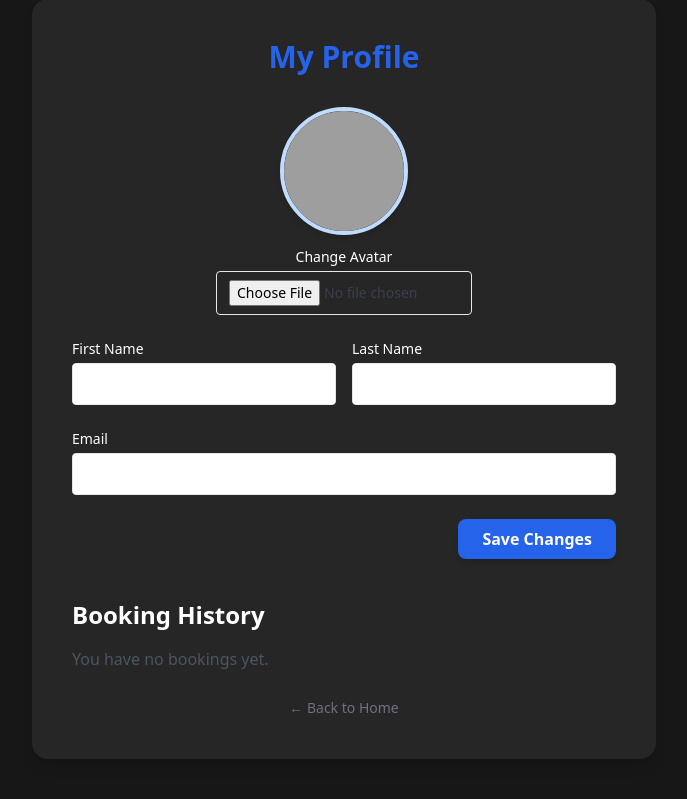
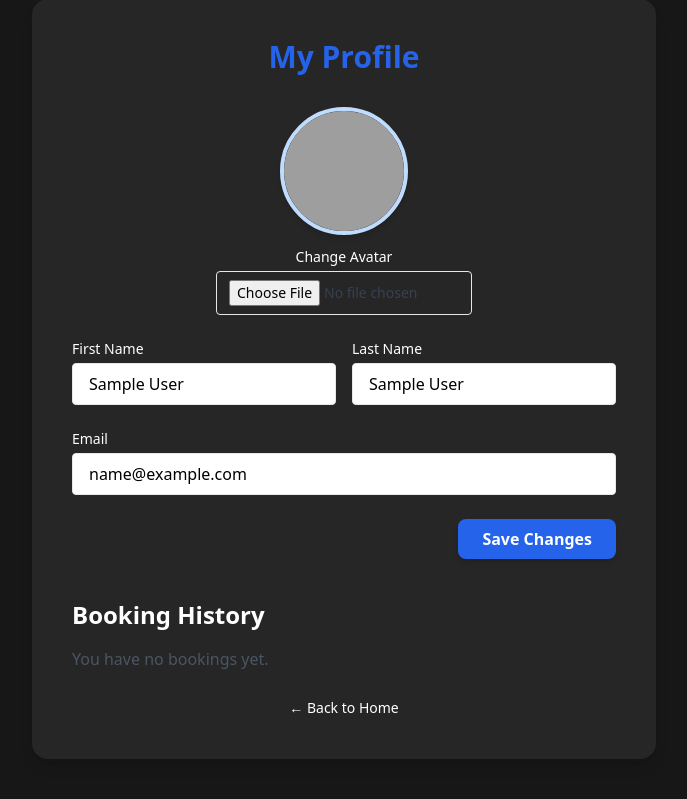
Before and after one commit to Sinyedu/dwpcinema-2025, a PHP site: page /user_profile.php in a window 1280 px wide. Shown: the part 97-896 px from the top of the page, without its empty margins (296-983 px from the left). Run offline with PHP 8.4, Linux system fonts and the light colour scheme; the visitor is signed in with stand-in values (Sample User, id 1); data comes from the database, SQL or seed files in the repository; data that the repository does not hold is empty; a stand-in replaces the project's code that opens the database connection; some libraries are stand-ins or nearby versions; grey boxes are pictures that could not be loaded.

Commit message:
feat: more styling

```diff
--- a/user_profile.php
+++ b/user_profile.php
@@ -84,16 +84,16 @@ $seatStmt = $pdo->prepare("
                     <div class="grid md:grid-cols-2 gap-4">
                         <div>
                             <label class="block text-sm font-medium text-white mb-1">First Name</label>
-                            <input type="text" name="firstName" value="<?= htmlspecialchars($user['firstName'] ?? '', ENT_QUOTES, 'UTF-8') ?>" class="w-full border rounded px-4 py-2 focus:outline-none focus:ring-2 focus:ring-blue-500 transition">
+                            <input type="text" name="firstName" value="<?= htmlspecialchars($user['firstName'] ?? '', ENT_QUOTES, 'UTF-8') ?>" class="w-full border rounded px-4 py-2 text-black focus:outline-none focus:ring-2 focus:ring-blue-500 transition">
                         </div>
                         <div>
                             <label class="block text-sm font-medium text-white mb-1">Last Name</label>
-                            <input type="text" name="lastName" value="<?= htmlspecialchars($user['lastName'] ?? '', ENT_QUOTES, 'UTF-8') ?>" class="w-full border rounded px-4 py-2 focus:outline-none focus:ring-2 focus:ring-blue-500 transition">
+                            <input type="text" name="lastName" value="<?= htmlspecialchars($user['lastName'] ?? '', ENT_QUOTES, 'UTF-8') ?>" class="w-full border rounded px-4 py-2 text-black focus:outline-none focus:ring-2 focus:ring-blue-500 transition">
                         </div>
                     </div>
                     <div>
                         <label class="block text-sm font-medium text-white mb-1">Email</label>
-                        <input type="email" name="email" value="<?= htmlspecialchars($user['userEmail'] ?? '', ENT_QUOTES, 'UTF-8') ?>" class="w-full border rounded px-4 py-2 focus:outline-none focus:ring-2 focus:ring-blue-500 transition">
+                        <input type="email" name="email" value="<?= htmlspecialchars($user['userEmail'] ?? '', ENT_QUOTES, 'UTF-8') ?>" class="w-full border rounded px-4 py-2 text-black focus:outline-none focus:ring-2 focus:ring-blue-500 transition">
                     </div>
                     <div class="flex justify-end">
                         <button type="submit" class="bg-blue-600 hover:bg-blue-300 text-white font-semibold px-6 py-2 rounded-lg shadow-md transition">Save Changes</button>
@@ -111,8 +111,8 @@ $seatStmt = $pdo->prepare("
                                         <h3 class="font-semibold text-white text-lg"><?= htmlspecialchars($b['tournamentName'] ?? '', ENT_QUOTES, 'UTF-8') ?> - <?= htmlspecialchars($b['gameName'] ?? '', ENT_QUOTES, 'UTF-8') ?></h3>
                                         <span class="text-white text-sm"><?= date('F j, Y H:i', strtotime($b['bookingDate'])) ?></span>
                                     </div>
-                                    <p class="text-gray-700 mb-1">Hall: <?= htmlspecialchars($b['hallName'] ?? '', ENT_QUOTES, 'UTF-8') ?></p>
-                                    <p class="text-gray-700 mb-1">Showing: <?= date('F j, Y', strtotime($b['showingDate'])) ?> | <?= date('H:i', strtotime($b['showingTime'])) ?></p>
+                                    <p class="text-white mb-1">Hall: <?= htmlspecialchars($b['hallName'] ?? '', ENT_QUOTES, 'UTF-8') ?></p>
+                                    <p class="text-white mb-1">Showing: <?= date('F j, Y', strtotime($b['showingDate'])) ?> | <?= date('H:i', strtotime($b['showingTime'])) ?></p>
                                     <?php
                                     $seatStmt->execute([$b['bookingID']]);
                                     $seats = $seatStmt->fetchAll(PDO::FETCH_ASSOC);
@@ -122,14 +122,14 @@ $seatStmt = $pdo->prepare("
                                             <span class="px-2 py-1 bg-gray-200 rounded text-sm"><?= htmlspecialchars($s['seatLabel'] ?? '', ENT_QUOTES, 'UTF-8') ?> (<?= htmlspecialchars($s['tierName'] ?? '', ENT_QUOTES, 'UTF-8') ?>)</span>
                                         <?php endforeach; ?>
                                     </div>
-                                    <p class="font-semibold text-gray-800">Total Paid: $<?= number_format($b['totalAmount'], 2) ?></p>
+                                    <p class="font-semibold text-white">Total Paid: $<?= number_format($b['totalAmount'], 2) ?></p>
                                 </div>
                             <?php endforeach; ?>
                         </div>
                     <?php endif; ?>
                 </div>
                 <div class="text-center mt-6">
-                    <a href="index.php" class="text-gray-500 hover:text-blue-600 text-sm">← Back to Home</a>
+                    <a href="index.php" class="text-white hover:text-blue-600 text-sm">← Back to Home</a>
                 </div>
             </div>
         </div>
```
